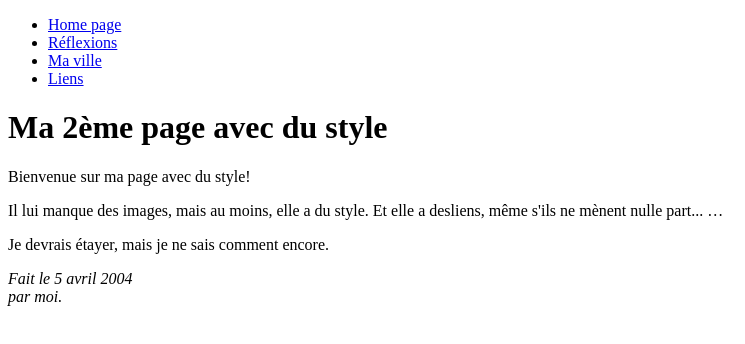
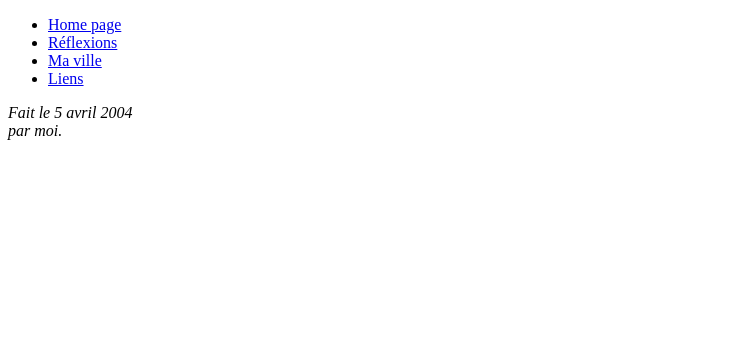
Before and after one commit to badr59k/exo-git-solo-basic, a plain HTML site: page index.html in a window 1280 px wide. Shown: the whole page, without its empty margins (0-745 px from the left). Drawn offline with Linux system fonts and the light colour scheme.

Commit message:
Modification du fichier index

```diff
--- a/index.html
+++ b/index.html
@@ -14,15 +14,6 @@
   <li><a href="liens.html">Liens</a>
 </ul>
 
-<!-- Contenu principal -->
-<h1>Ma 2ème page avec du style</h1>
-
-<p>Bienvenue sur ma page avec du style!
-
-<p>Il lui manque des images, mais au moins, elle a du style. Et elle a desliens, même s'ils ne mènent nulle part...
-&hellip;
-
-<p>Je devrais étayer, mais je ne sais comment encore.
 
 <!-- Signer et dater la page, c'est une question de politesse! -->
 <address>Fait le 5 avril 2004<br>
```
